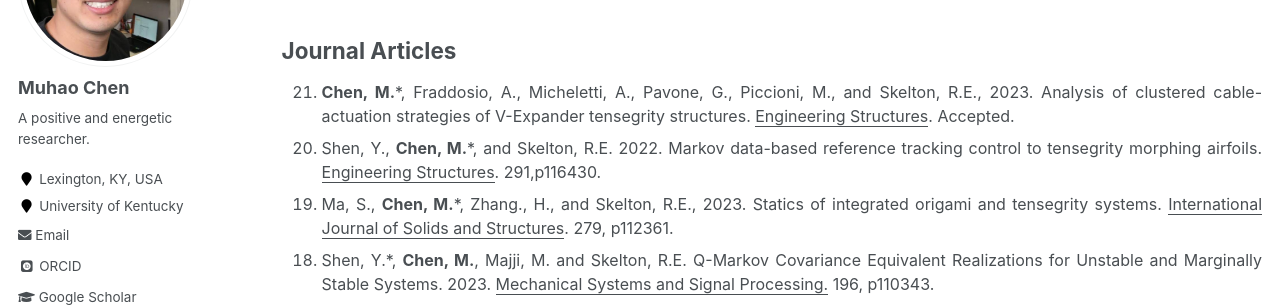
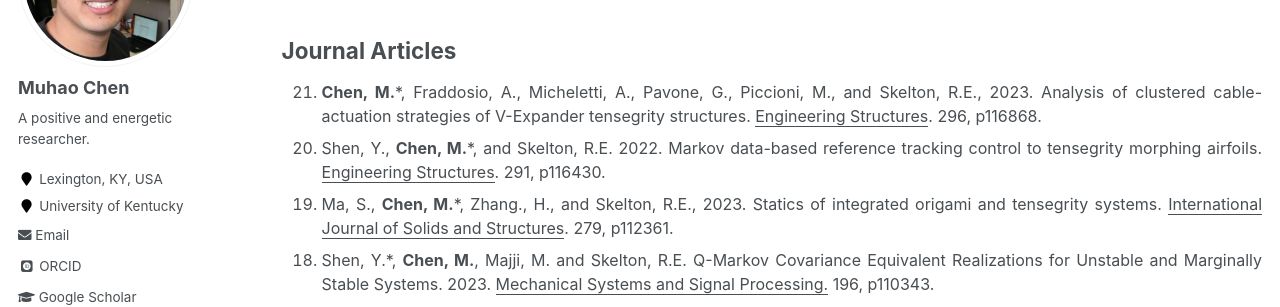
Before and after one commit to Muhao-Chen/muhao-chen.github.io, a Jekyll site: the page built from _pages/publication.md, in a window 1280 px wide and 900 px high. Shown: the part 226-533 px from the top of the window. Built offline with Jekyll 4.4.1, drawn with Linux system fonts in a browser that asks for light colours; some web fonts are replaced.

Commit message:
Update publication.md

```diff
--- a/_pages/publication.md
+++ b/_pages/publication.md
@@ -16,8 +16,8 @@ toc: true
 ## Journal Articles
 <font size=3>
 <ol reversed>
-<li> <strong>Chen, M.</strong>*, Fraddosio, A., Micheletti, A., Pavone, G., Piccioni, M., and Skelton, R.E., 2023. Analysis of clustered cable-actuation strategies of V-Expander tensegrity structures. <u>Engineering Structures</u>. Accepted. </li>
-<li> Shen, Y., <strong>Chen, M.</strong>*, and Skelton, R.E. 2022. Markov data-based reference tracking control to tensegrity morphing airfoils. <u>Engineering Structures</u>. 291,p116430. </li>
+<li> <strong>Chen, M.</strong>*, Fraddosio, A., Micheletti, A., Pavone, G., Piccioni, M., and Skelton, R.E., 2023. Analysis of clustered cable-actuation strategies of V-Expander tensegrity structures. <u>Engineering Structures</u>. 296, p116868. </li>
+<li> Shen, Y., <strong>Chen, M.</strong>*, and Skelton, R.E. 2022. Markov data-based reference tracking control to tensegrity morphing airfoils. <u>Engineering Structures</u>. 291, p116430. </li>
 <li> Ma, S., <strong>Chen, M.</strong>*, Zhang., H., and Skelton, R.E., 2023. Statics of integrated origami and tensegrity systems. <u>International Journal of Solids and Structures</u>. 279, p112361. </li>
 <li> Shen, Y.*, <strong>Chen, M.</strong>, Majji, M. and Skelton, R.E. Q-Markov Covariance Equivalent Realizations for Unstable and Marginally Stable Systems. 2023. <u>Mechanical Systems and Signal Processing.</u> 196, p110343. </li>
 <li> Ma, S., Chen, Y., <strong>Chen, M.</strong>* and Skelton, R.E., 2023. Equilibrium and Stiffness Study of Clustered Tensegrity Structures with the Consideration of Pulley Sizes. <u>Engineering Structures</u>. 282, p.115796. </li>
```
